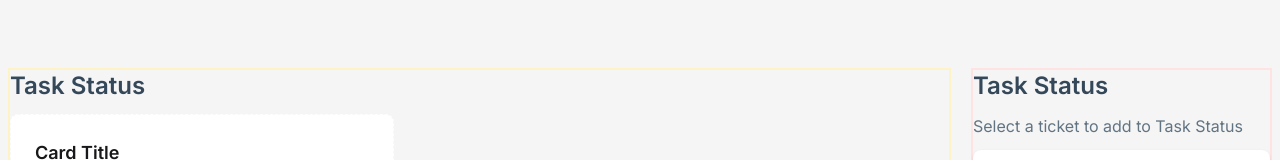
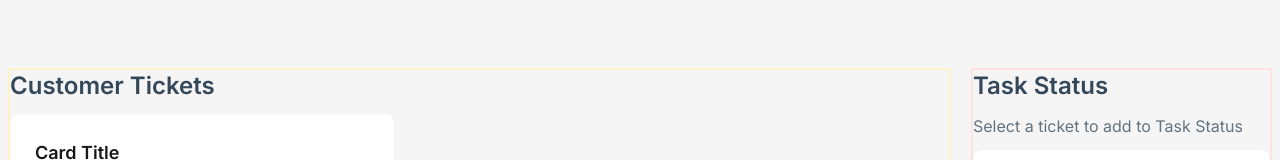
Before and after one commit to AyanSujon/assignment-B12A07, a React (Vite) app: page / in a window 1280 px wide. Shown: the part 289-449 px from the top of the page. Built offline with nearby package versions, Linux system fonts and the light colour scheme.

Commit message:
added some sode

```diff
--- a/src/components/mainSection/CustomerTickets.jsx
+++ b/src/components/mainSection/CustomerTickets.jsx
@@ -3,7 +3,7 @@ import React from 'react';
 const CustomerTickets = () => {
     return (
         <div className='col-span-12 md:col-span-9 h-100 border-2 border-amber-100'>
-            <h2 className='mb-3 font-semibold text-2xl text-[#34485A]'>Task Status</h2>
+            <h2 className='mb-3 font-semibold text-2xl text-[#34485A]'>Customer Tickets</h2>
             <div id='customer-tickets-container'>
                 <div className="customer-tickets-card">
                     <div className="card card-dash bg-base-100 w-96">
```
